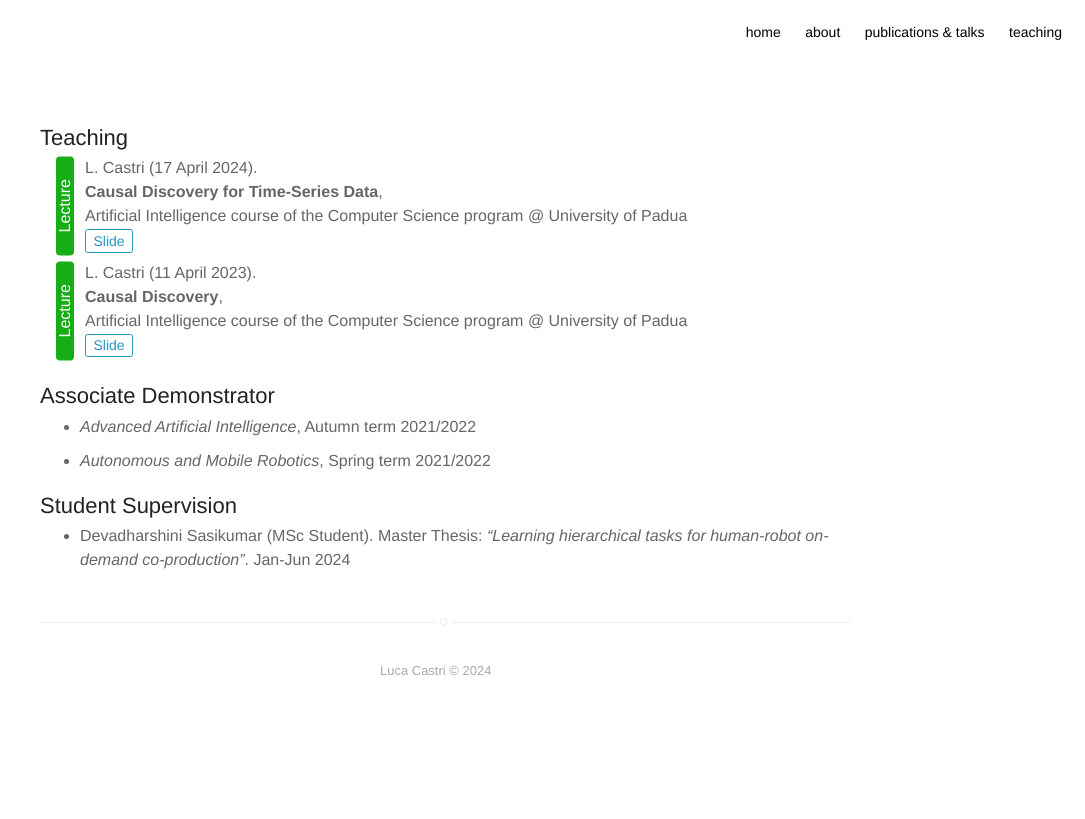
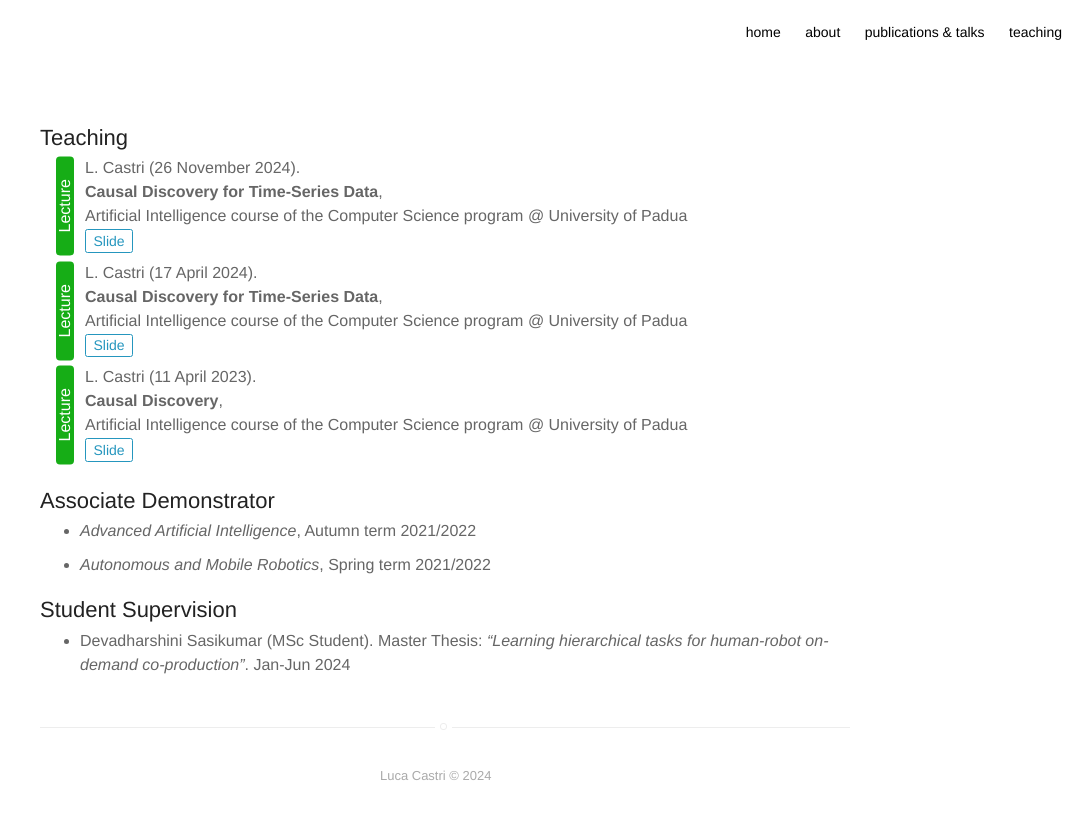
Before and after one commit to lcastri/lcastri.github.io, a Jekyll site: the page built from teaching.html, in a window 1280 px wide. Shown: the top 819 px of the page, without its empty margins (195-1280 px from the left). Built offline with Jekyll 4.4.1, drawn with Linux system fonts in a browser that asks for light colours; nearby versions of some CDN libraries.

Commit message:
causal discovery lecture added

```diff
--- a/teaching.html
+++ b/teaching.html
@@ -6,11 +6,21 @@ layout: page
 <h2>Teaching</h2>
 <div class="container-lecture">
     <div class="afterLine">
+        </u>L. Castri</u> (26 November 2024).<br>
+        <b>Causal Discovery for Time-Series Data</b>,<br>
+        Artificial Intelligence course of the Computer Science program @ University of Padua
+        {% include citation-nav.html citnavID="talk_causaldiscoverylecture2024_11_26"
+        showSlide=true slideLink="https://lcastri.github.io/talk/2024_11_26_causal_discovery_ts_data_lecture.pdf"
+        %}
+    </div>
+</div>
+<div class="container-lecture">
+    <div class="afterLine">
         </u>L. Castri</u> (17 April 2024).<br>
         <b>Causal Discovery for Time-Series Data</b>,<br>
         Artificial Intelligence course of the Computer Science program @ University of Padua
-        {% include citation-nav.html citnavID="talk_causaldiscoverylecture2024"
-        showSlide=true slideLink="https://lcastri.github.io/talk/causal_discovery_ts_data_lecture.pdf"
+        {% include citation-nav.html citnavID="talk_causaldiscoverylecture2024_04_17"
+        showSlide=true slideLink="https://lcastri.github.io/talk/2024_04_17_causal_discovery_ts_data_lecture.pdf"
         %}
     </div>
 </div>
```
Also changed, not shown: other parts of teaching.html (+2 -2 lines), _posts/2023-04-27-CausalDiscoveryLecture copy.markdown (deleted, +0 -13 lines), _posts/2023-04-27-CausalDiscoveryLecture.markdown (added, +13 -0 lines), _posts/2024-04-17-CausalDiscoveryForTimeSeriesLecture copy.markdown (added, +13 -0 lines), _posts/2024-04-17-CausalDiscoveryForTimeSeriesLecture.markdown (deleted, +0 -13 lines), 5 other files.
